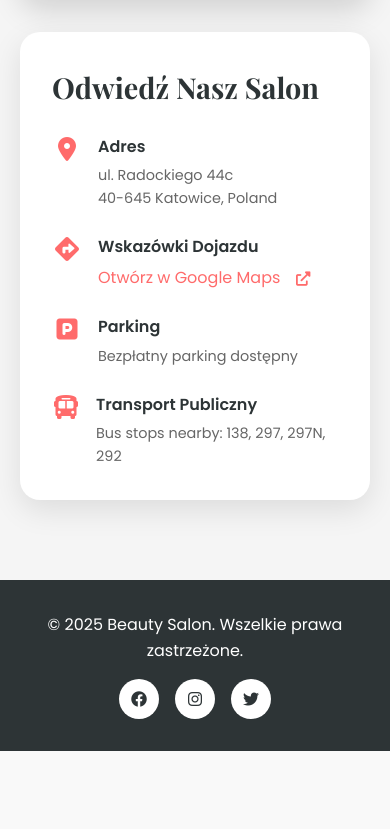
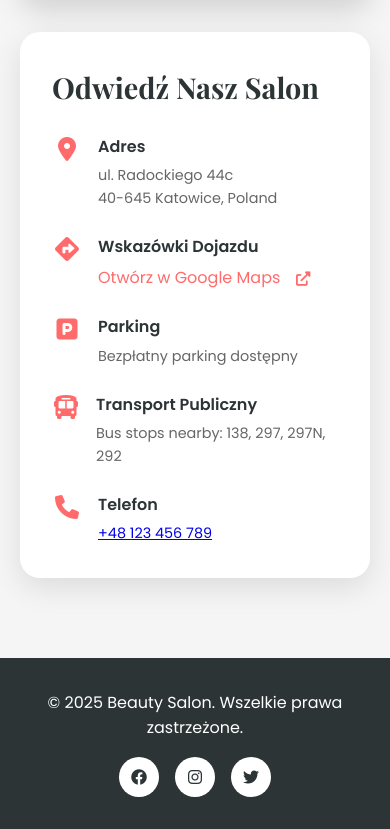
Before and after one commit to krasnoshchok/beauty_salon, a Flask app: page / in a window 390 px wide. Shown: the part 4809-5638 px from the top of the page. Before the commit the page ends 5560 px from the top, so only its background shows below. Run offline with Flask 3, Linux system fonts and the light colour scheme; some libraries are stand-ins or nearby versions.

Commit message:
added phone to contacts and locations

```diff
--- a/app.py
+++ b/app.py
@@ -12,7 +12,7 @@ translations = {
         'Our Services': 'Nasze Usługi',
         'Our Gallery': 'Nasza Galeria',
         'Reviews': 'Opinie',
-        'Location': 'Lokalizacja',
+        'Location': 'Lokalizacja i Kontakty',
         'Find Us': 'Znajdź Nas',
         'Visit Our Salon': 'Odwiedź Nasz Salon',
         'Get Directions': 'Wskazówki Dojazdu',
@@ -59,7 +59,7 @@ translations = {
         'Our Services': 'Our Services',
         'Our Gallery': 'Our Gallery',
         'Reviews': 'Reviews',
-        'Location': 'Location',
+        'Location': 'Location and Contacts',
         'Find Us': 'Find Us',
         'Visit Our Salon': 'Visit Our Salon',
         'Get Directions': 'Get Directions',
@@ -106,7 +106,7 @@ translations = {
         'Our Services': 'Наші Послуги',
         'Our Gallery': 'Наша Галерея',
         'Reviews': 'Відгуки',
-        'Location': 'Розташування',
+        'Location': 'Розташування і Контакти',
         'Find Us': 'Знайдіть Нас',
         'Visit Our Salon': 'Відвідайте Наш Салон',
         'Get Directions': 'Як Дістатися',
--- a/index.html
+++ b/index.html
@@ -149,18 +149,6 @@
             <div class="location-content">
                 <div class="map-container">
 
-<!--                    <iframe-->
-<!--                            src="https://www.google.com/maps/embed?pb=!1m14!1m12!1m3!1d319.18709555846823!2d18.98864314959868!3d50.2079368!2m3!1f0!2f0!3f0!3m2!1i1024!2i768!4f13.1!5e0!3m2!1suk!2sde!4v1752299863706!5m2!1suk!2sde"-->
-<!--                            width="600"-->
-<!--                            height="450"-->
-<!--                            style="border:0;"-->
-<!--                            allowfullscreen=""-->
-<!--                            loading="lazy"-->
-<!--                            referrerpolicy="no-referrer-when-downgrade">-->
-
-<!--                    </iframe>-->
-
-
                     <iframe
                         src="https://maps.google.com/maps?q=Radockiego%2044C%2C%2040-645%20Katowice%2C%20Poland&t=&z=16&ie=UTF8&iwloc=&output=embed"
                         width="100%"
@@ -206,6 +194,14 @@
                                 <p>{{ _('Bus stops nearby: 138, 297, 297N, 292') }}</p>
                             </div>
                         </div>
+
+                        <div class="info-item">
+                            <i class="fas fa-phone"></i>
+                            <div>
+                                <h4>{{ _('Phone') }}</h4>
+                                <p><a href="tel:+48123456789">+48 123 456 789</a></p>
+                            </div>
+                        </div>
                     </div>
                 </div>
             </div>
--- a/templates/index.html
+++ b/templates/index.html
@@ -149,18 +149,6 @@
             <div class="location-content">
                 <div class="map-container">
 
-<!--                    <iframe-->
-<!--                            src="https://www.google.com/maps/embed?pb=!1m14!1m12!1m3!1d319.18709555846823!2d18.98864314959868!3d50.2079368!2m3!1f0!2f0!3f0!3m2!1i1024!2i768!4f13.1!5e0!3m2!1suk!2sde!4v1752299863706!5m2!1suk!2sde"-->
-<!--                            width="600"-->
-<!--                            height="450"-->
-<!--                            style="border:0;"-->
-<!--                            allowfullscreen=""-->
-<!--                            loading="lazy"-->
-<!--                            referrerpolicy="no-referrer-when-downgrade">-->
-
-<!--                    </iframe>-->
-
-
                     <iframe
                         src="https://maps.google.com/maps?q=Radockiego%2044C%2C%2040-645%20Katowice%2C%20Poland&t=&z=16&ie=UTF8&iwloc=&output=embed"
                         width="100%"
@@ -203,7 +191,15 @@
                             <i class="fas fa-bus"></i>
                             <div>
                                 <h4>{{ _('Public Transport') }}</h4>
-                                <p>{{ _('Bus stops nearby: 110, 674') }}</p>
+                                <p>{{ _('Bus stops nearby: 138, 297, 297N, 292') }}</p>
+                            </div>
+                        </div>
+
+                        <div class="info-item">
+                            <i class="fas fa-phone"></i>
+                            <div>
+                                <h4>{{ _('Phone') }}</h4>
+                                <p><a href="tel:+48123456789">+48 123 456 789</a></p>
                             </div>
                         </div>
                     </div>
```
